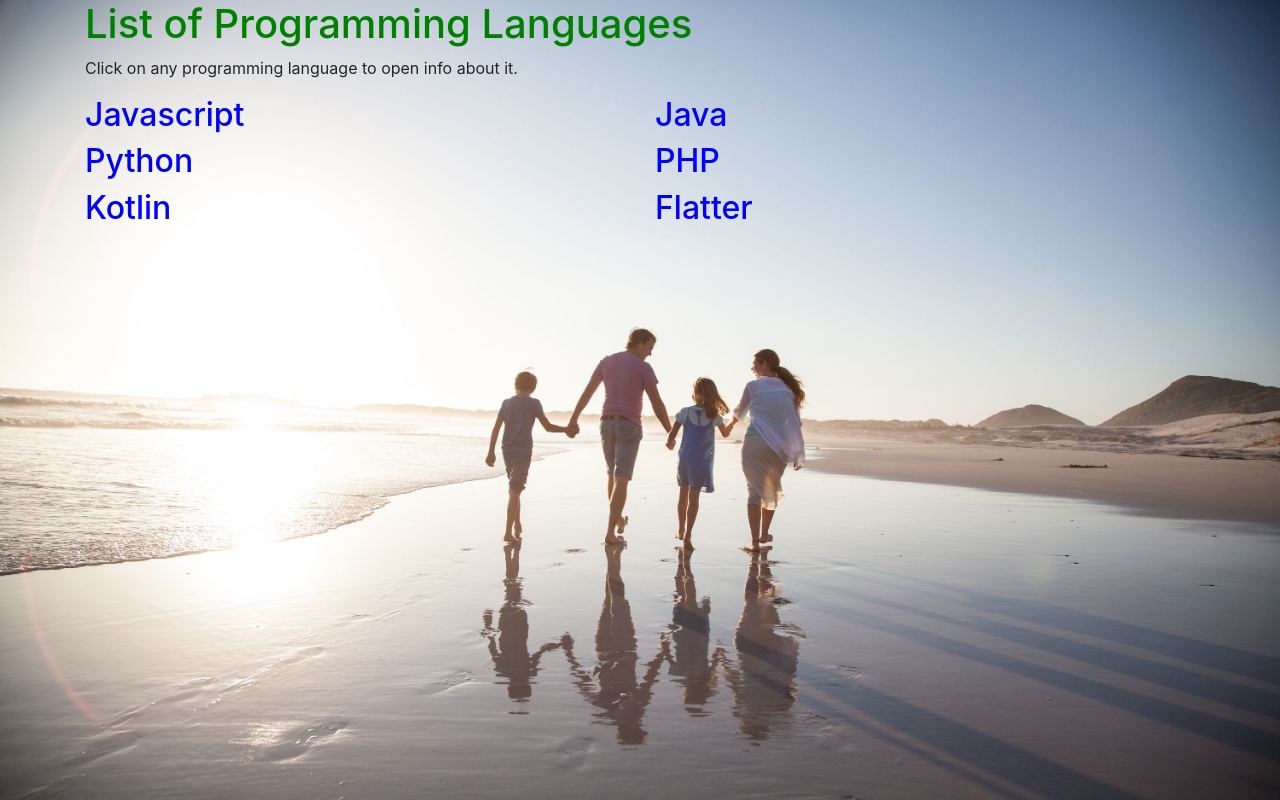
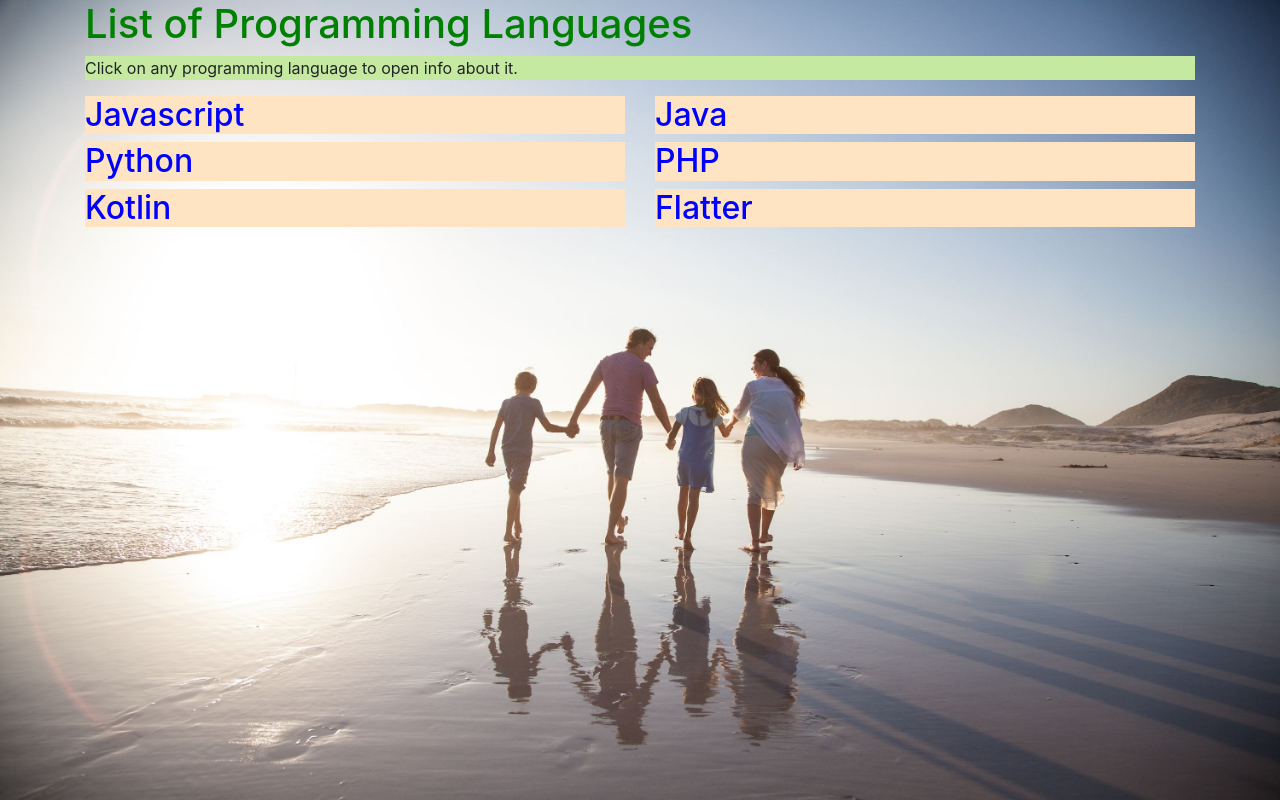
Before and after one commit to ngetichnicholas/jquery-hide-show, a plain HTML site: page index.html in a window 1280 px wide. Drawn offline with nearby package versions, Linux system fonts and the light colour scheme.

Commit message:
Update styles.css

```diff
--- a/css/styles.css
+++ b/css/styles.css
@@ -27,6 +27,7 @@ h1 {
 }
 h2 {
   color: blue;
+  background-color: bisque;
 }
 .link {
   color: blue;
@@ -41,3 +42,6 @@ body {
   background-size: cover;
   background-repeat: no-repeat;
 }
+p {
+  background-color: rgb(197, 233, 161);
+}
```
